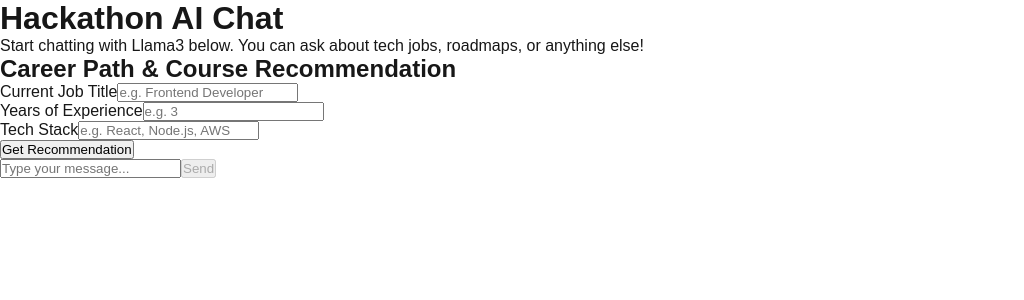
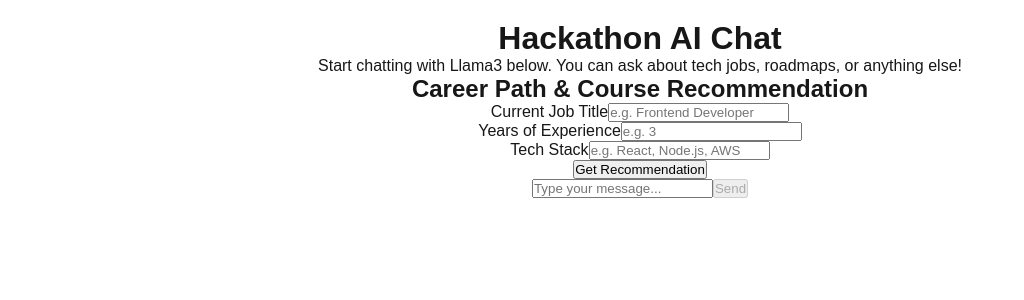
Before and after one commit to ShirshakS/hackathonproject, a Next.js app: page / in a window 1280 px wide. Shown: the top 300 px of the page, without its empty margins (0-1024 px from the left). Built offline with nearby package versions, Linux system fonts and the light colour scheme.

Commit message:
design change

```diff
--- a/src/app/globals.css
+++ b/src/app/globals.css
@@ -40,3 +40,13 @@
     color-scheme: dark;
   }
 }
+
+
+.custom-wrapper{
+  text-align: center;
+  .container{
+    max-width: 800px;
+    margin: 0 auto;
+    padding: 20px;
+  }
+}
--- a/src/app/page.js
+++ b/src/app/page.js
@@ -5,11 +5,13 @@
 
 export default function Page() {
   return (
-    <main>
-      <h1>Hackathon AI Chat</h1>
-      <p>Start chatting with Llama3 below. You can ask about tech jobs, roadmaps, or anything else!</p>
-      <CareerForm />
-      <Chat />
+    <main className="custom-wrapper">
+      <div className="container">
+        <h1>Hackathon AI Chat</h1>
+        <p>Start chatting with Llama3 below. You can ask about tech jobs, roadmaps, or anything else!</p>
+        <CareerForm />
+        <Chat />
+      </div>
     </main>
   );
 }
```
